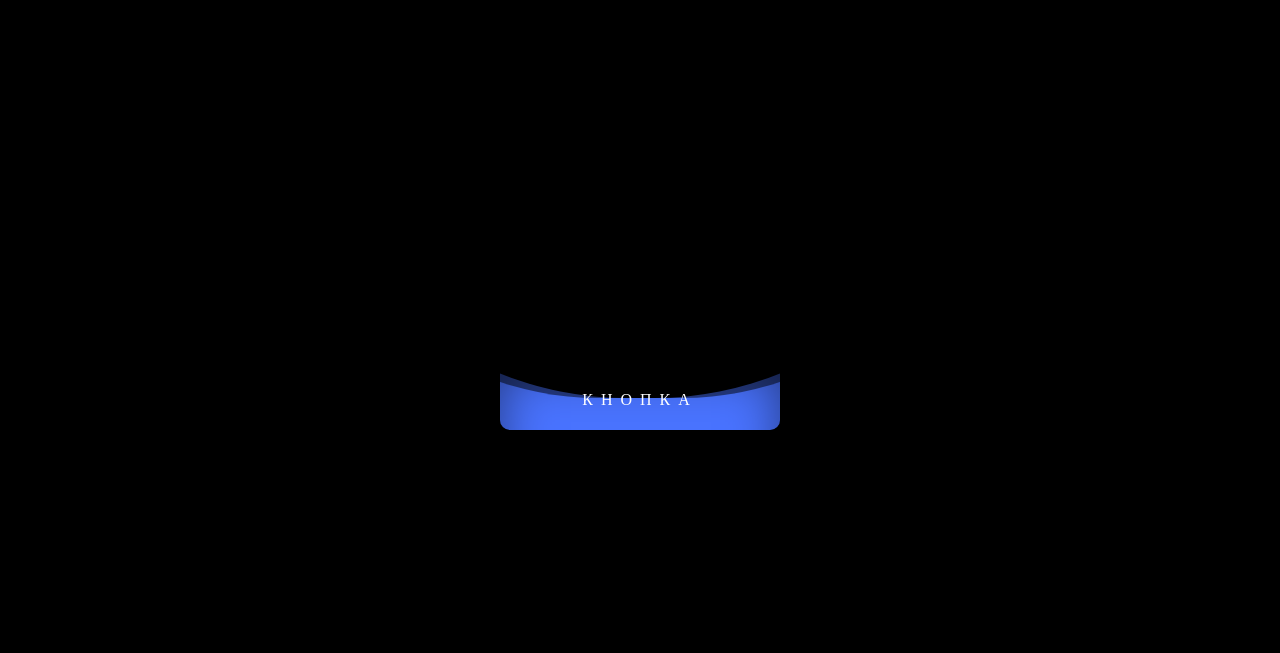
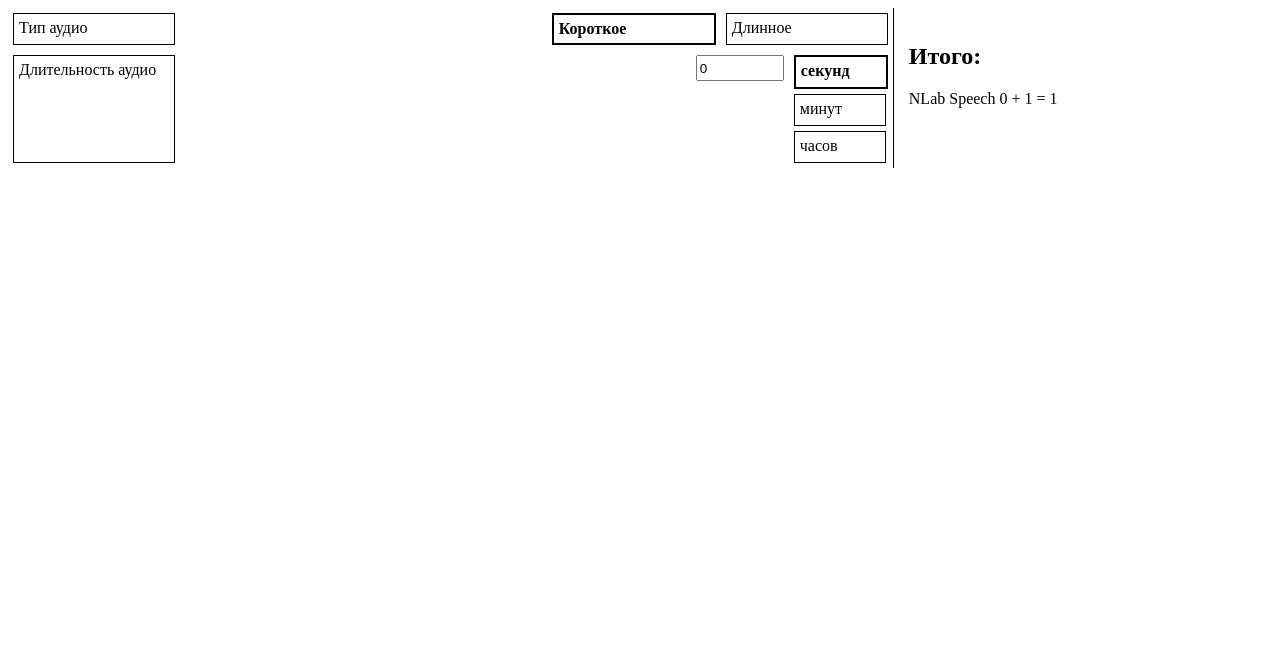
Before and after one commit to RuWolf/CssAnimation, a plain HTML site: page index.html in a window 1280 px wide. Drawn offline with Linux system fonts and the light colour scheme.

Commit message:
add skeleton

```diff
--- a/index.html
+++ b/index.html
@@ -1,16 +1,42 @@
 <!DOCTYPE html>
 <html lang="en">
 <head>
-    <link rel="stylesheet" href="style.css">
+    <link rel="stylesheet" href="style1.css">
     <meta charset="UTF-8">
     <title>Title</title>
+    <script src="script.js" defer></script>
 </head>
 <body>
-  <div class="wrapper">
-    <a href="" class="wave-btn">
-      <span class="wave-btn__text">Кнопка</span>
-      <span class="wave-btn__waves"></span>
-    </a>
-  </div>
+<div class="nlab-calc">
+    <div class="params">
+        <div class="type-audio">
+            <div class="title">Тип аудио</div>
+            <div class="length-audio">
+                <div id="short" class="title active">Короткое</div>
+                <div id="long" class="title">Длинное</div>
+            </div>
+        </div>
+        <div class="quantity-channel not-visible">
+            <div class="title">Количество каналов</div>
+            <input id="value-channel" type="number" min="1" value="1">
+        </div>
+        <div class="duration-audio">
+            <div class="title">Длительность аудио</div>
+            <div class="time-audio">
+                <input type="number" min="0" value="0">
+                <div>
+                    <div id="sec" class="time active">секунд</div>
+                    <div id="min" class="time">минут</div>
+                    <div id="hour" class="time">часов</div>
+                </div>
+            </div>
+        </div>
+    </div>
+    <div class="total">
+        <h2>Итого:</h2>
+        <div id="result"></div>
+    </div>
+
+</div>
 </body>
 </html>
--- /dev/null
+++ b/script.js
@@ -0,0 +1,48 @@
+const short = document.querySelector('#short');
+const long = document.querySelector('#long');
+const quantityChannel = document.querySelector('.quantity-channel');
+const sec = document.querySelector('#sec');
+const min = document.querySelector('#min');
+const hour = document.querySelector('#hour');
+const result = document.querySelector('#result');
+const valueChannel = document.querySelector('#value-channel');
+
+let cancel = 1; //количество каналов
+let time = 0; //
+
+short.addEventListener('click', (event) => {
+  short.classList.add('active');
+  long.classList.remove('active');
+  quantityChannel.classList.add('not-visible')
+});
+
+long.addEventListener('click', (event) => {
+  long.classList.add('active');
+  short.classList.remove('active');
+  quantityChannel.classList.remove('not-visible');
+});
+
+sec.addEventListener('click', (event) => {
+  sec.classList.add('active');
+  min.classList.remove('active');
+  hour.classList.remove('active');
+});
+
+min.addEventListener('click', (event) => {
+  min.classList.add('active');
+  sec.classList.remove('active');
+  hour.classList.remove('active');
+});
+
+hour.addEventListener('click', (event) => {
+  hour.classList.add('active');
+  sec.classList.remove('active');
+  min.classList.remove('active');
+});
+
+valueChannel.addEventListener('click', event => {
+  console.log(event.target.value)
+  cancel = event.target.value
+  result.innerHTML = `NLab Speech ${time} + ${cancel} = ${time + cancel}`;
+});
+result.innerHTML = `NLab Speech ${time} + ${cancel} = ${time + cancel}`;
--- /dev/null
+++ b/style1.css
@@ -0,0 +1,68 @@
+.nlab-calc {
+    display: flex;
+}
+.params {
+    display: flex;
+    flex-direction: column;
+    width: 70%;
+}
+.total {
+    border-left: 1px solid black;
+    padding: 15px;
+}
+.type-audio {
+    display: flex;
+    flex-direction: row;
+    justify-content: space-between;
+}
+
+.quantity-channel {
+    display: flex;
+    flex-direction: row;
+    justify-content: space-between;
+}
+
+.duration-audio {
+    display: flex;
+    flex-direction: row;
+    justify-content: space-between;
+}
+
+.length-audio {
+    display: flex;
+    flex-direction: row;
+}
+
+.time-audio {
+    display: flex;
+    flex-direction: row;
+}
+
+.title {
+    width: 150px;
+    border: 1px solid black;
+    padding: 5px;
+    margin: 5px;
+}
+.time {
+    width: 80px;
+    height: 20px;
+    border: 1px solid black;
+    padding: 5px;
+    margin: 5px;
+}
+
+.active {
+    border: 2px solid black;
+    font-weight: bold;
+}
+
+.not-visible {
+    display: none;
+}
+
+input {
+    width: 80px;
+    height: 20px;
+    margin: 5px;
+}
```
